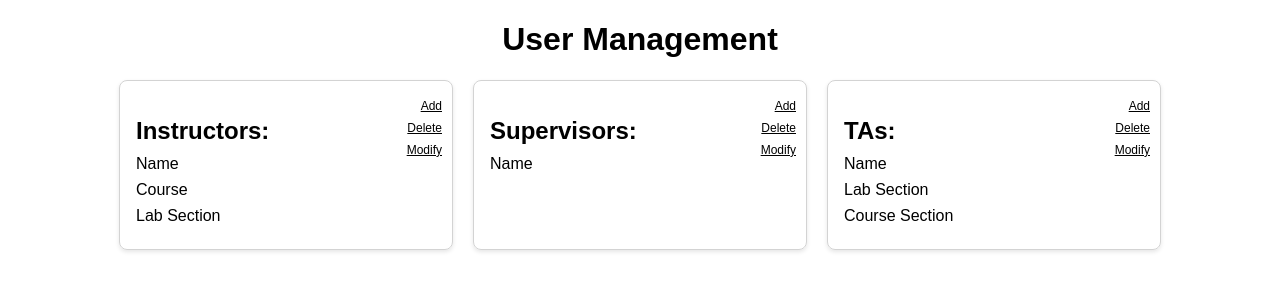
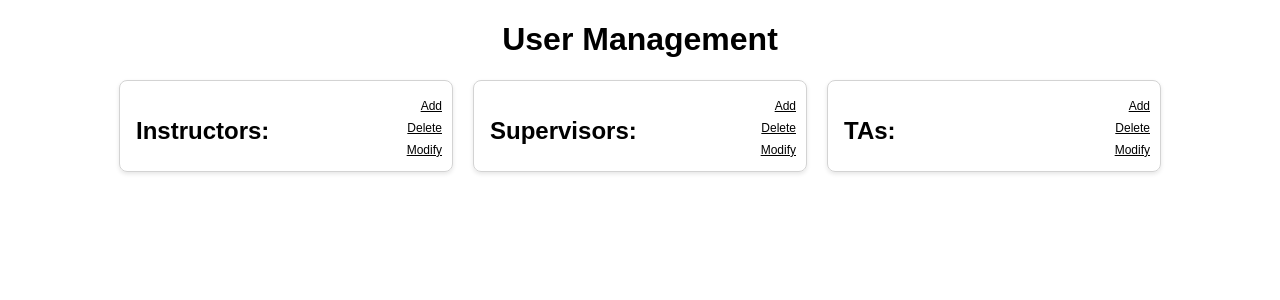
Before and after one commit to k-sato-uwm/Low-Level-Designers-Official, a Django app: page /usermanagement/ in a window 1280 px wide. Shown: the top 300 px of the page. Run offline with Django 5.2, Linux system fonts and the light colour scheme.

Commit message:
commit for checkout

```diff
--- a/scheduler/views.py
+++ b/scheduler/views.py
@@ -178,8 +178,6 @@ class UserManagementView(View):
             #result will be true or false if user was created and saved
             result = user_manager.create(request.POST)
 
-
-
         elif action == 'delete':
 
             #tries to get id to make sure user exist
--- a/templates/user_management.html
+++ b/templates/user_management.html
@@ -92,11 +92,6 @@
         <!-- Instructors Card -->
         <div class="card">
             <h2>Instructors:</h2>
-            <ul>
-                <li>Name</li>
-                <li>Course</li>
-                <li>Lab Section</li>
-            </ul>
             <div class="edit-section">
                 <ul>
                     <li onclick="toggleForm('Instructor-add-form')">Add</li>
@@ -130,6 +125,8 @@
             <!-- Delete Form -->
             <form id="Instructor-delete-form" class="form-container" method="POST">
                 {% csrf_token %}
+                <input type="hidden" name="action" value="delete">
+                 <input type="hidden" name="role" value="Instructor">
                 <input type="text" name="id" placeholder="User ID" required>
                 <button type="submit">Delete Instructor</button>
             </form>
@@ -152,9 +149,6 @@
         <!-- Supervisors Card -->
         <div class="card">
             <h2>Supervisors:</h2>
-            <ul>
-                <li>Name</li>
-            </ul>
             <div class="edit-section">
                 <ul>
                     <li onclick="toggleForm('Supervisor-add-form')">Add</li>
@@ -188,8 +182,12 @@
             <!-- Delete Form -->
             <form id="Supervisor-delete-form" class="form-container" method="POST">
                 {% csrf_token %}
+                <input type="hidden" name="action" value="delete">
+                <input type="hidden" name="role" value="Supervisor">
                 <input type="text" name="id" placeholder="User ID" required>
                 <button type="submit">Delete Supervisor</button>
+
+
             </form>
             <!-- Edit Form -->
             <form id="Supervisor-edit-form" class="form-container" method="POST">
@@ -209,11 +207,6 @@
         <!-- TAs Card -->
         <div class="card">
             <h2>TAs:</h2>
-            <ul>
-                <li>Name</li>
-                <li>Lab Section</li>
-                <li>Course Section</li>
-            </ul>
             <div class="edit-section">
                 <ul>
                     <li onclick="toggleForm('TA-add-form')">Add</li>
@@ -247,6 +240,8 @@
             <!-- Delete Form -->
             <form id="TA-delete-form" class="form-container" method="POST">
                 {% csrf_token %}
+                <input type="hidden" name="action" value="delete">
+                 <input type="hidden" name="role" value="TA">
                 <input type="text" name="id" placeholder="User ID" required>
                 <button type="submit">Delete TA</button>
             </form>
```
Also changed, not shown: manager/userManager.py (+6 -6 lines), db.sqlite3.
